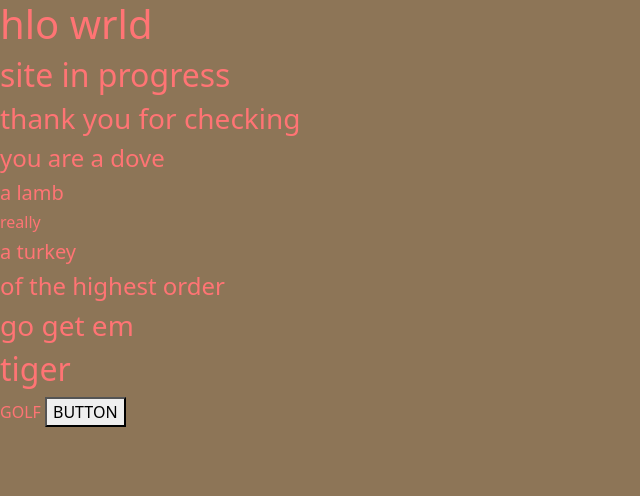
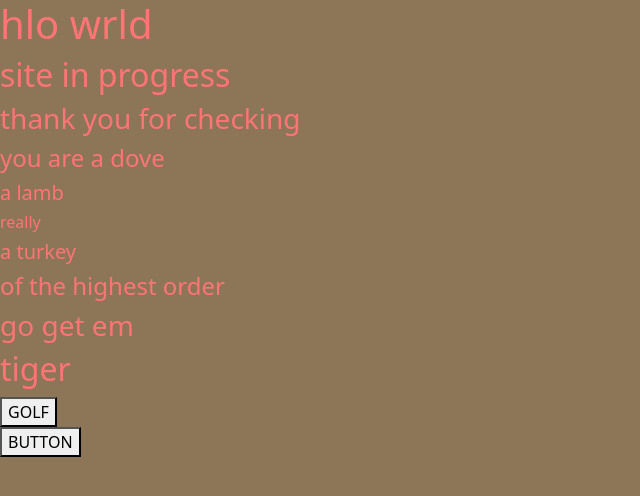
Before and after one commit to AdamIverson/ai-test, a website: page src/index.html in a window 1280 px wide. Shown: the whole page, without its empty margins (0-640 px from the left). Drawn offline with nearby package versions, Linux system fonts and the light colour scheme.

Commit message:
link as button

```diff
--- a/src/index.html
+++ b/src/index.html
@@ -40,7 +40,8 @@
     <h4>of the highest order</h4>
     <h3>go get em</h3>
     <h2>tiger</h2>
-    <link href="www.golf.com">GOLF</link>
+    <button><link href="www.golf.com">GOLF</link></button>
+    <br>
     <button>BUTTON</button>
   </body>
 </html>
```
